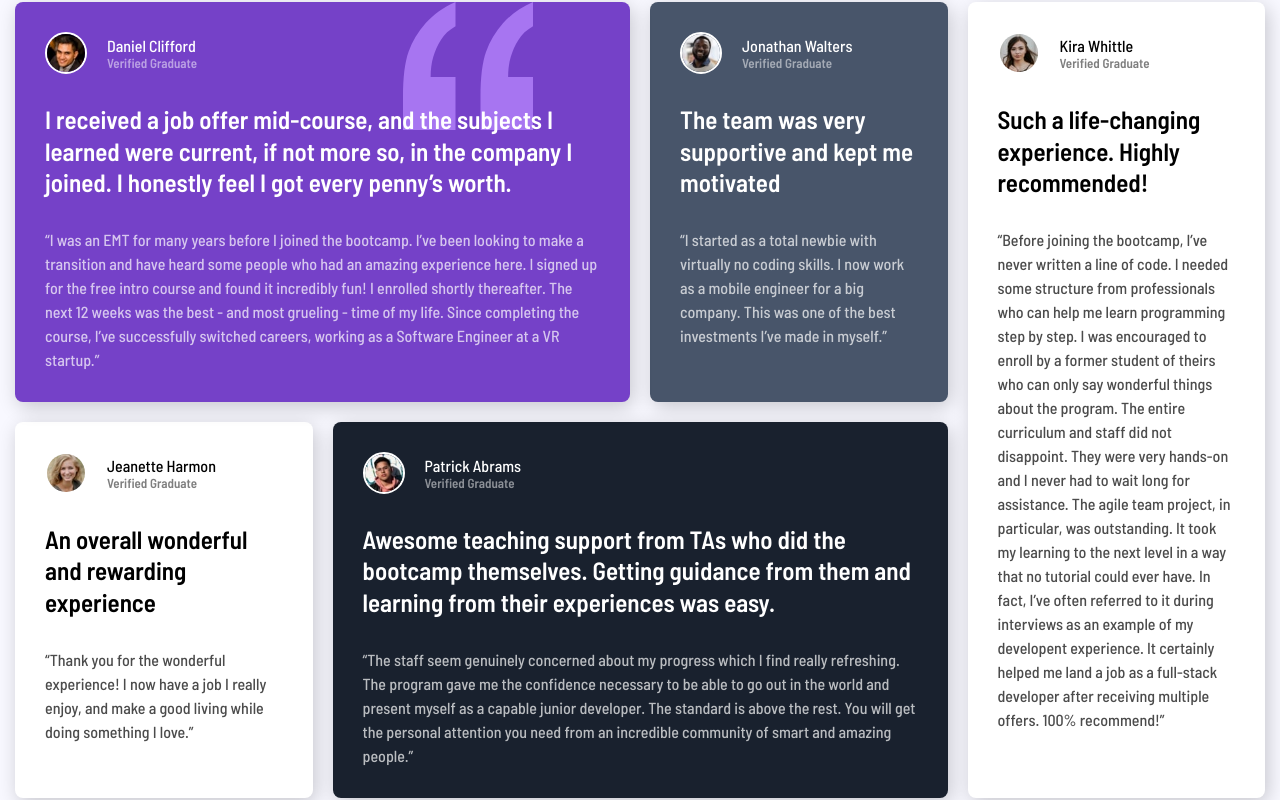
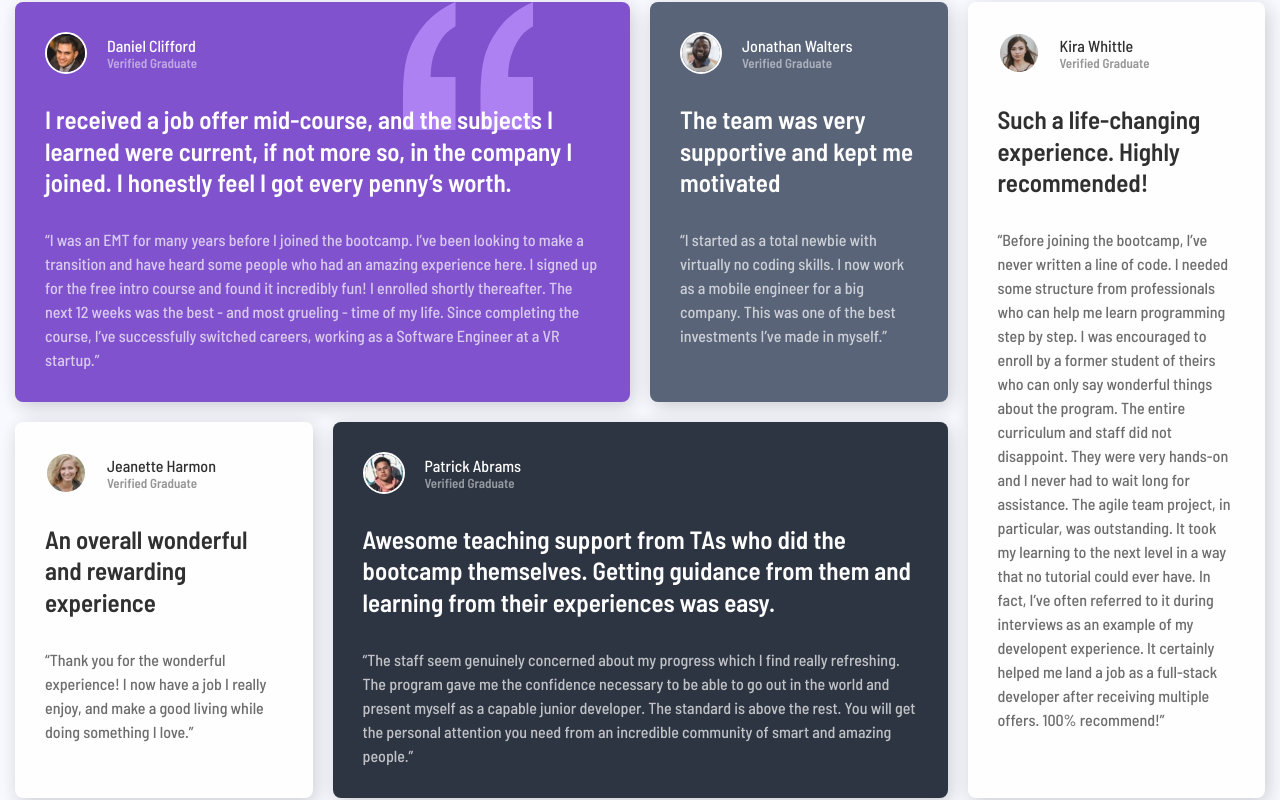
Before and after one commit to sephorus/testimonials-grid-section-challenge, a plain HTML site: page index.html in a window 1280 px wide. Drawn offline with Linux system fonts and the light colour scheme.

Commit message:
messing around with the font colors

```diff
--- a/index.css
+++ b/index.css
@@ -30,6 +30,8 @@ body {
 
 .testimonial-item {
   background-color: var(--white);
+  color: #1b1b1b;
+  opacity: 0.9;
 }
 
 .testimonial-item:nth-child(1) {
```
